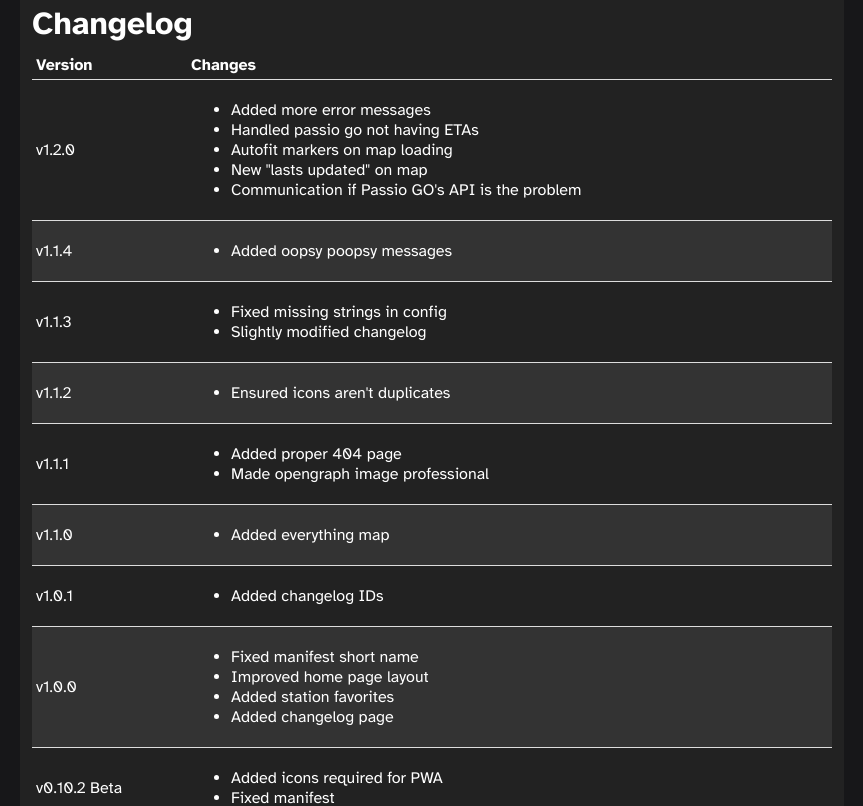
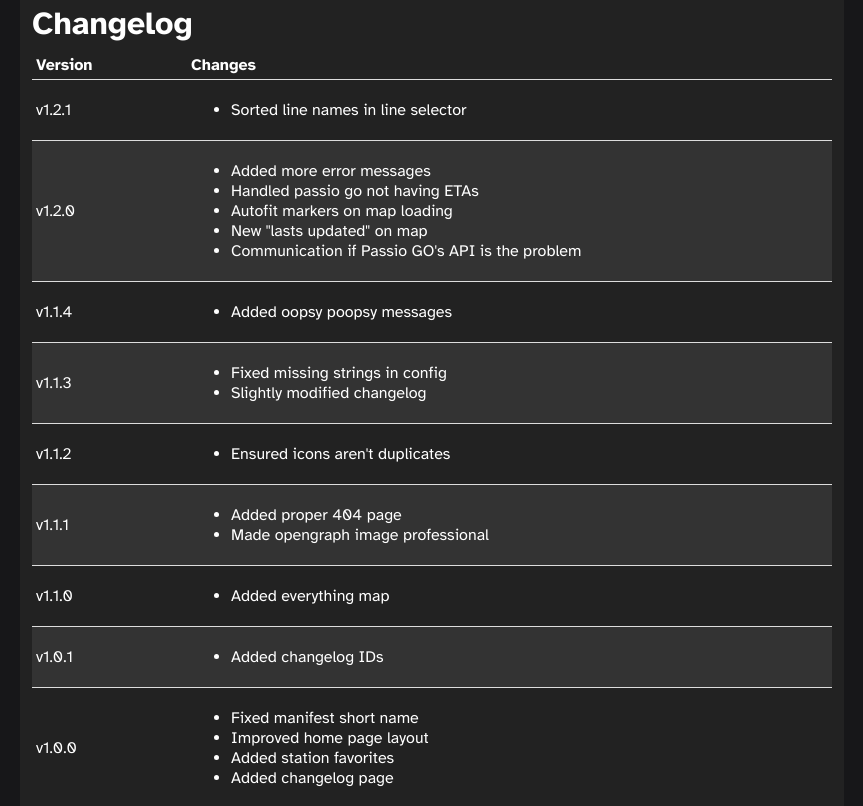
Before and after one commit to transitstatus/transitstatus-react, a React (Vite) app: page /changelog in a window 1280 px wide. Shown: the top 806 px of the page, without its empty margins (208-1071 px from the left). Built offline with nearby package versions, Linux system fonts and the light colour scheme.

Commit message:
sorted line names

```diff
--- a/src/config.js
+++ b/src/config.js
@@ -174,7 +174,7 @@ export const agencies = {
 export const config = {
   siteTitle: 'Transit Stat.us',
   tagLine: 'Open source, free, and easy transit tracker.',
-  version: 'v1.1.4',
+  version: 'v1.2.1',
   additionalWarnings: [
     'Heads up: this shit will probably break!'
   ]
--- a/src/paths/agency/agency.jsx
+++ b/src/paths/agency/agency.jsx
@@ -94,7 +94,20 @@ const Agency = () => {
           <p>{loadingMessage}</p>
         ) : (
           Object.keys(lines)
-            .sort()
+            .sort((a, b) => {
+              const aName = lines[a].lineNameLong;
+              const bName = lines[b].lineNameLong;
+
+              const aNum = parseInt(aName);
+              const bNum = parseInt(bName);
+
+              if (isNaN(aNum) && isNaN(bNum)) return aName.localeCompare(bName);
+
+              if (isNaN(aNum)) return 1;
+              if (isNaN(bNum)) return -1;
+
+              return aNum - bNum;
+            })
             .map((lineID) => {
               const line = lines[lineID];
 
--- a/src/paths/index/changelog.jsx
+++ b/src/paths/index/changelog.jsx
@@ -14,6 +14,14 @@ const Changelog = () => {
           </tr>
         </thead>
         <tbody>
+        <tr id='1-2-1'>
+            <td>v1.2.1</td>
+            <td>
+              <ul>
+                <li>Sorted line names in line selector</li>
+              </ul>
+            </td>
+          </tr>
           <tr id='1-2-0'>
             <td>v1.2.0</td>
             <td>
```
